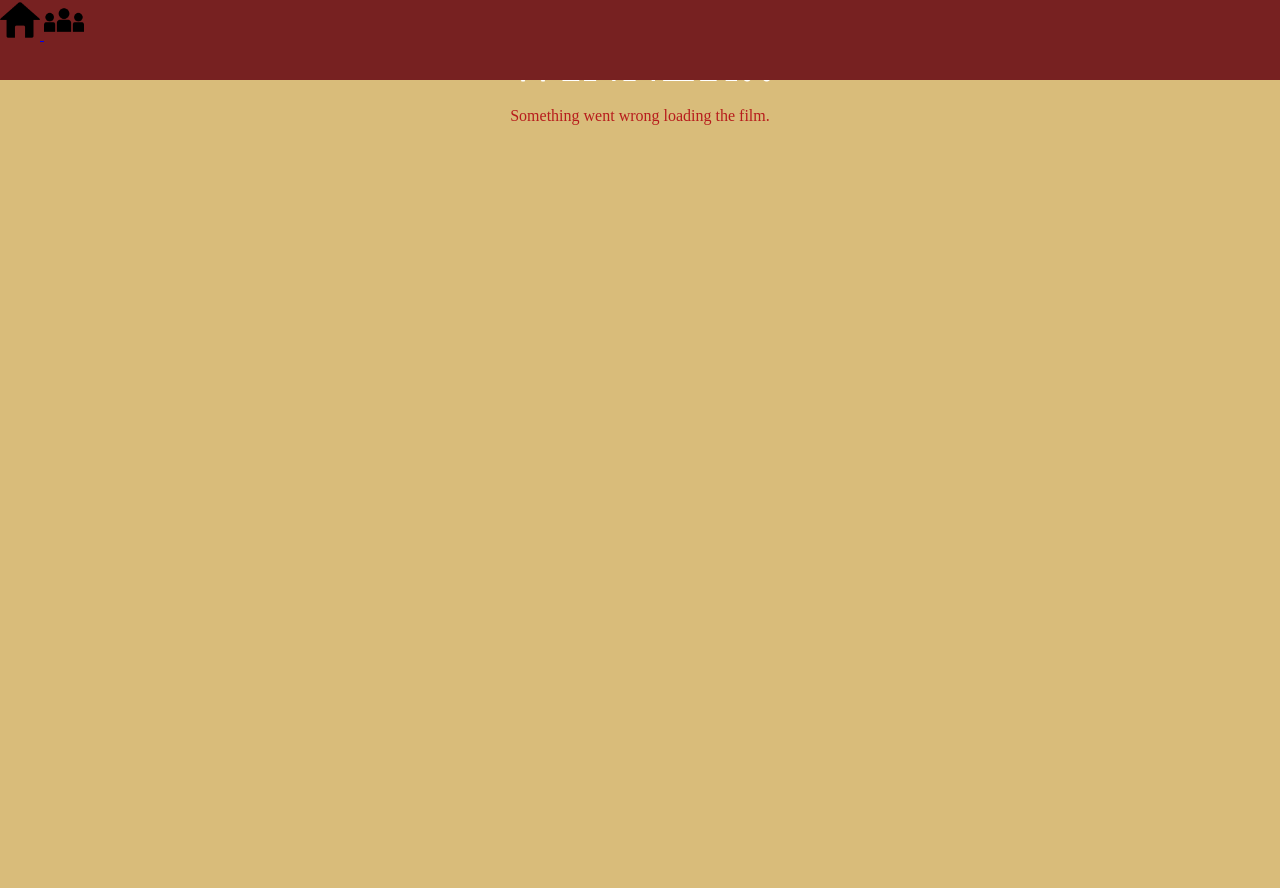
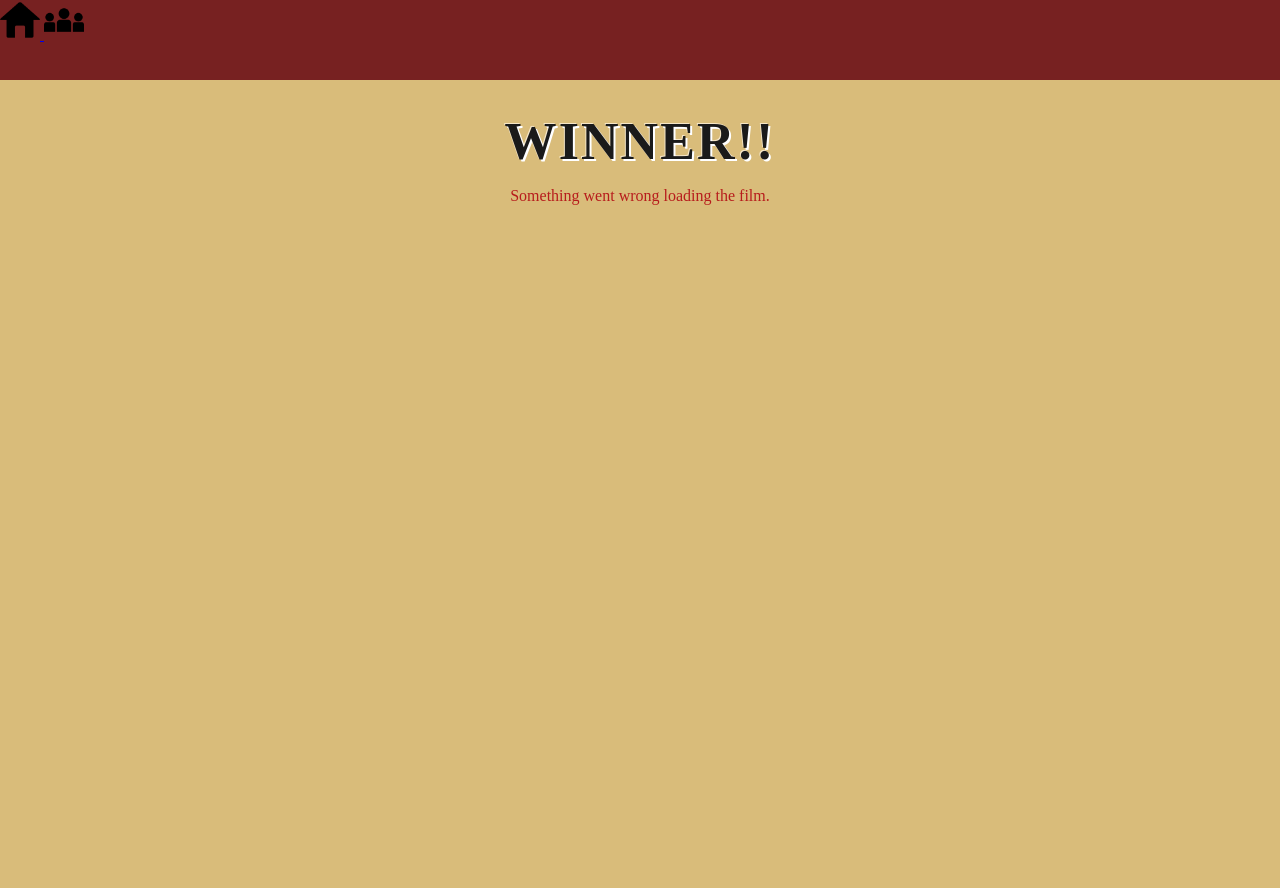
Before and after one commit to wyguy27/Cine-Swipe, a Flask app: template templates/winner.html in a window 1280 px wide. Before the commit the page ends 125 px from the top, so only its background shows below. Run offline with Flask 3, Linux system fonts and the light colour scheme; the template is opened without the code that fills it, so the values that code supplies are empty.

Commit message:
fixed winner page css a bit

```diff
--- a/templates/winner.html
+++ b/templates/winner.html
@@ -6,6 +6,9 @@
     <link rel="stylesheet" href="{{ url_for('static', filename='style.css') }}">
     <title>Winner — Cine-Swipe</title>
     <style>
+        body{
+            overflow : hidden;
+        }
         .winner-hero {
             text-align: center;
             max-width: 520px;
@@ -58,7 +61,7 @@
     </style>
 </head>
 <body>
-    <div class="container" style="justify-content: flex-start; padding-top: 0.5rem;">
+    <div class="container" style="justify-content: flex-start; padding-top: 0.5rem; margin-top:10vh;">
         <div class="navbar">
             <nav>
                 <a href="{{ url_for('home') }}">
@@ -69,7 +72,7 @@
                 </a>
             </nav>
         </div>
-        <div class="winner-hero">
+        <div class="winner-hero" sytle="overflow: scroll">
             <p class="winner-badge">WINNER!!</p>
             {% if movie %}
             {% if movie.poster_path %}
```
